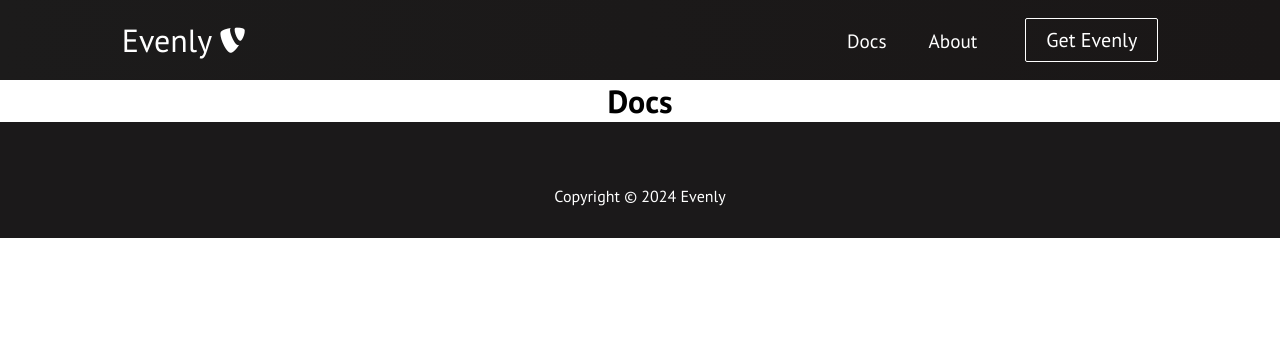
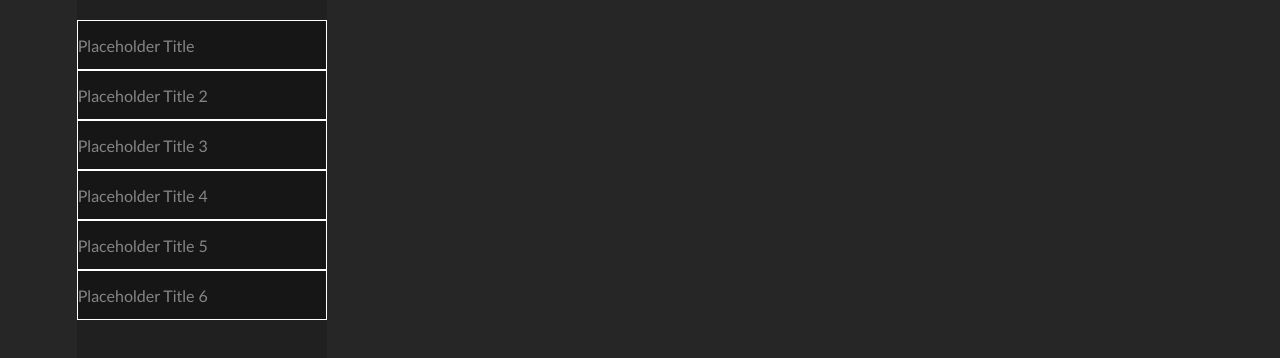
Before and after one commit to PiqueDevelopment/evenly-website, a React (Create React App) app: page /docs in a window 1280 px wide. Shown: the top 358 px of the page. Built offline with nearby package versions, Linux system fonts and the light colour scheme.

Commit message:
fix Docs WIP

```diff
--- a/src/App.tsx
+++ b/src/App.tsx
@@ -1,6 +1,5 @@
 import React from 'react';
 import './App.css';
-import Navbar from './components/Navbar.tsx';
 import Footer from './components/Footer.tsx';
 import { BrowserRouter as Router, Routes, Route } from 'react-router-dom';
 import Home from './pages/Home.tsx';
@@ -12,14 +11,12 @@ import Download from './pages/Download.tsx';
 function App() {
   return (
       <div className="App">
-        <Navbar />
         <Routes>
           <Route path="/" element={<Home />} />
           <Route path="/docs" element={<Docs />} />
           <Route path="/about" element={<About />} />
           <Route path="/download" element={<Download />} />
         </Routes>
-        <Footer />
       </div>
   );
 }
--- /dev/null
+++ b/src/components/DocNavbar.css
@@ -0,0 +1,43 @@
+.container {
+    display: flex;
+    height: 100vh;
+    background-color: #262626;
+}
+
+.sidebar {
+    width: 250px;
+    margin-left: 6%;
+    background-color: #202020;
+    padding-top: 20px;
+    flex-shrink: 0;
+}
+
+.sidebar-list{
+    height: auto;
+    padding: 0;
+    width: 100%;
+}
+
+.sidebar-list .row {
+    width: 100%;
+    height: 50px;
+    background-color: #161616;
+    border: 1px solid white;
+    list-style-type: none;
+    margin: 0;
+    display: flex;
+    flex-direction: row;
+    align-items: center;
+}
+
+.sidebar-text {
+    color: rgb(133, 133, 133);
+    font-family: 'Trebuchet MS', 'Lucida Sans Unicode', 'Lucida Grande', 'Lucida Sans', Arial, sans-serif;
+
+}
+
+.sidebar-text:hover{
+    color: rgb(124, 135, 197);
+    cursor: pointer;
+    transition: 0.5s ease;
+}
--- /dev/null
+++ b/src/components/DocNavbar.tsx
@@ -0,0 +1,26 @@
+import React from 'react';
+import './DocNavbar.css';
+import  { DocNavbarData } from './DocNavbarData.tsx';
+
+function DocNavbar() {
+    return (
+        <div className='container'>
+            <div className='sidebar'>
+                <ul className='sidebar-list'>
+                    {DocNavbarData.map((val, key) => (
+                        <li className='row'>
+                            <div className='sidebar-text'
+                            key={key}
+                            onClick={() => { window.location.pathname = val.link }}
+                            >
+                                {val.title}
+                            </div>
+                        </li>
+                    ))}
+                </ul>
+            </div>
+        </div>
+    );
+}
+
+export default DocNavbar;
--- /dev/null
+++ b/src/components/DocNavbarData.tsx
@@ -0,0 +1,28 @@
+import React from 'react'
+
+export const DocNavbarData = [
+    {
+        title: "Placeholder Title",
+        link: "Placeholder Link"
+    },
+    {
+        title: "Placeholder Title 2",
+        link: "Placeholder Link"
+    },
+    {
+        title: "Placeholder Title 3",
+        link: "Placeholder Link"
+    },
+    {
+        title: "Placeholder Title 4",
+        link: "Placeholder Link"
+    },
+    {
+        title: "Placeholder Title 5",
+        link: "Placeholder Link"
+    },
+    {
+        title: "Placeholder Title 6",
+        link: "Placeholder Link"
+    },
+]
--- a/src/components/Hero.css
+++ b/src/components/Hero.css
@@ -6,6 +6,7 @@ video {
     z-index: -1;
     filter: brightness(0.09) contrast(0.8);
 }
+
 .hero-container{
     /* background: url() center center/cover no-repeat; */
     /* background-color: #312f30; */
--- a/src/pages/About.tsx
+++ b/src/pages/About.tsx
@@ -1,6 +1,15 @@
 import React from 'react';
 import '../App.css';
+import Navbar from '../components/Navbar.tsx';
+import Footer from '../components/Footer.tsx';
 
 export default function About() {
-    return <h1 className="about">ABOUT</h1>
+    return (
+        <>
+            <Navbar />
+            <h1 className="about">About</h1>
+            <Footer />
+        </>
+    );
+
 }
--- a/src/pages/Docs.tsx
+++ b/src/pages/Docs.tsx
@@ -1,8 +1,9 @@
 import React from 'react';
 import '../App.css';
+import DocNavbar from '../components/DocNavbar.tsx';
 
 export default function Docs() {
     return (
-        <h1 className="docs">Docs</h1>
+        <DocNavbar />
     );
 }
--- a/src/pages/Download.tsx
+++ b/src/pages/Download.tsx
@@ -1,6 +1,14 @@
 import React from 'react';
 import '../App.css';
+import Navbar from '../components/Navbar.tsx';
+import Footer from '../components/Footer.tsx';
 
 export default function Download() {
-    return <h1 className="download">Download</h1>
+    return (
+        <>
+            <Navbar />
+            <h1 className="download">Download</h1>
+            <Footer />
+        </>
+    );
 }
--- a/src/pages/Home.tsx
+++ b/src/pages/Home.tsx
@@ -2,12 +2,17 @@ import { React } from 'react';
 import '../App.css';
 import Hero from '../components/Hero.tsx';
 import Cards from '../components/Cards.tsx';
+import Navbar from '../components/Navbar.tsx';
+import Footer from '../components/Footer.tsx';
+
 
 function Home () {
     return (
         <>
+            <Navbar />
             <Hero />
             <Cards />
+            <Footer />
         </>
     );
 }
```
